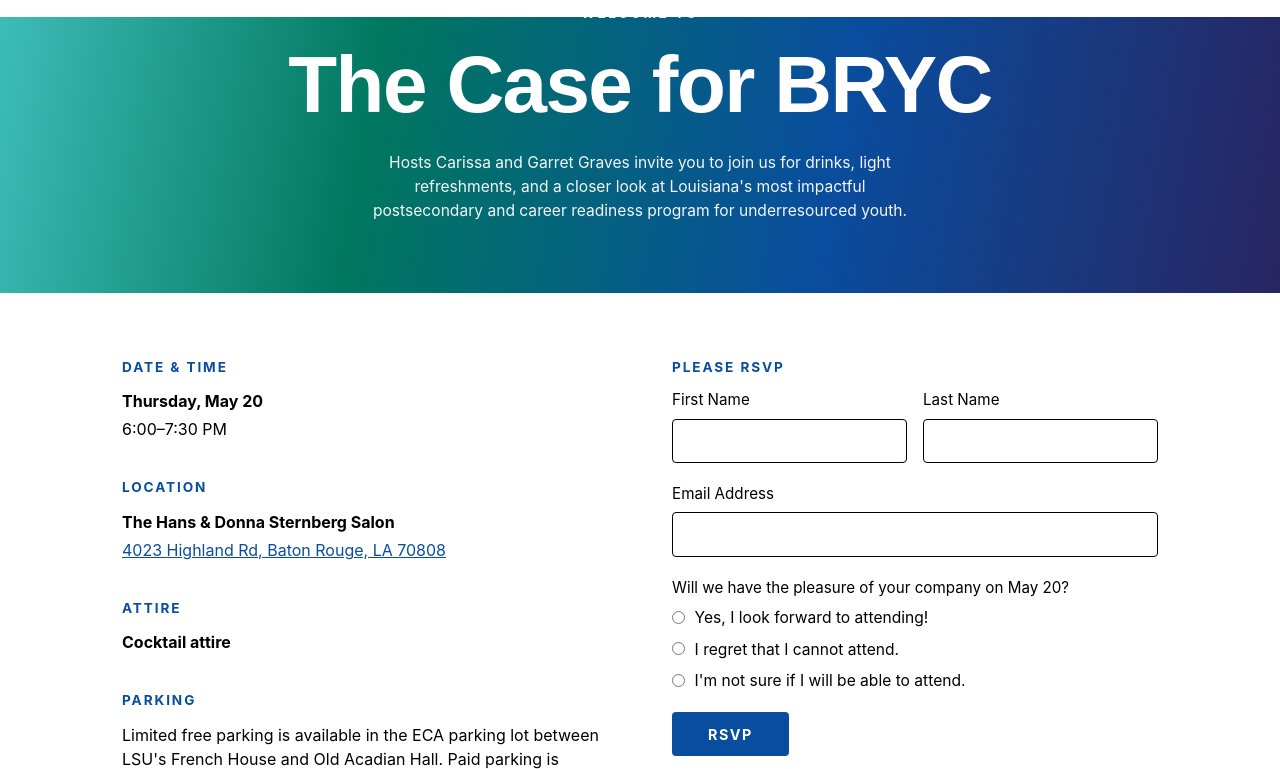
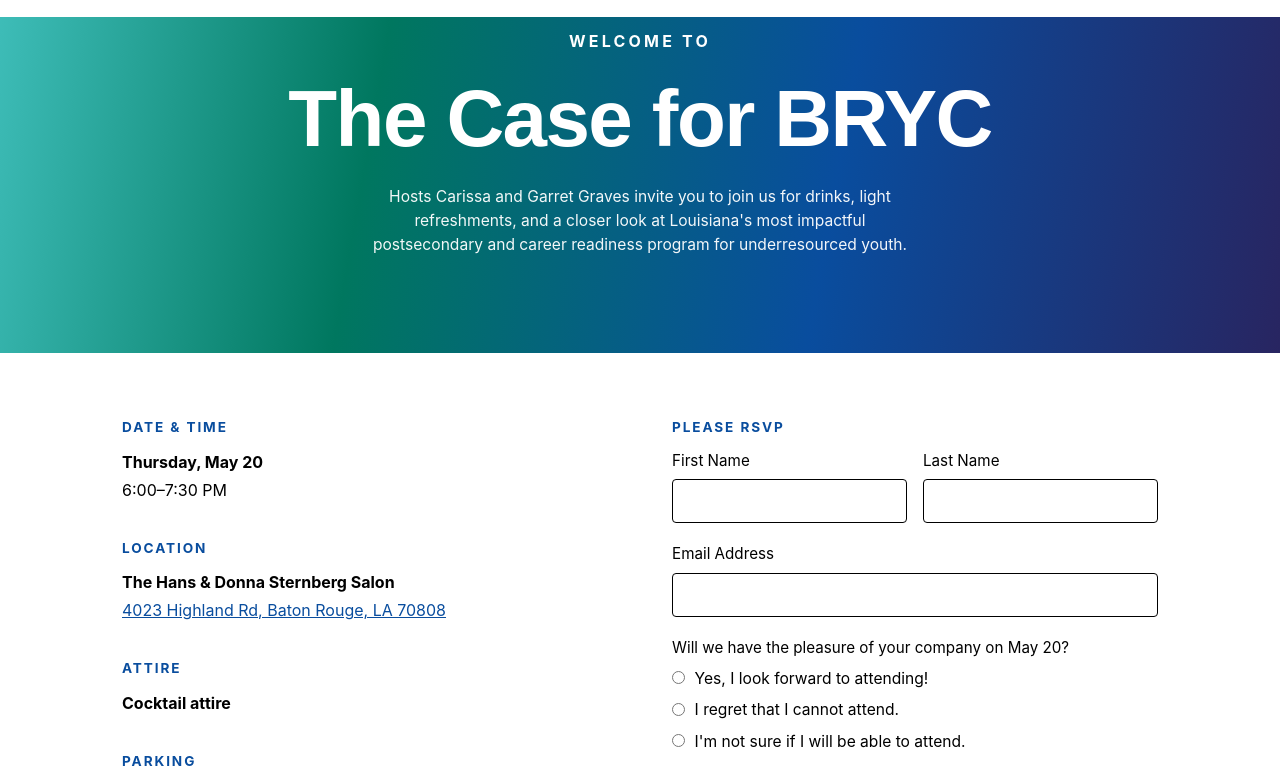
Before and after one commit to thebryc/parlor, a plain HTML site: page index.html in a window 1280 px wide. Shown: the part 67-836 px from the top of the page. Drawn offline with Linux system fonts and the light colour scheme; a web font is replaced by a local one.

Commit message:
Add files via upload

```diff
--- a/index.html
+++ b/index.html
@@ -65,25 +65,23 @@
   /* HERO */
   .hero {
     background: linear-gradient(100deg, var(--accent) 0%, var(--green) 30%, var(--primary) 65%, var(--purple) 100%);
-    padding: 4rem 2rem;
+    padding: 6rem 2rem;
     text-align: center;
     color: #fff;
-    min-height: 45vh;
-    display: flex;
-    align-items: center;
-    justify-content: center;
+    overflow: hidden;
   }
   .hero-inner {
     max-width: 860px;
     margin: 0 auto;
   }
   .hero .eyebrow {
-    font-size: 0.85rem;
+    font-size: 1rem;
     font-weight: 700;
-    letter-spacing: 0.18em;
+    letter-spacing: 0.2em;
     text-transform: uppercase;
-    margin-bottom: 1.25rem;
-    opacity: 0.95;
+    margin-bottom: 1.5rem;
+    color: #fff;
+    opacity: 1;
   }
   .hero h1 {
     font-family: "proxima-nova", sans-serif;
@@ -100,6 +98,7 @@
     margin: 0 auto;
     opacity: 0.95;
   }
+  .hero-inner > *:last-child { margin-bottom: 0 !important; }
 
   .hero-cta {
     display: none;
```
